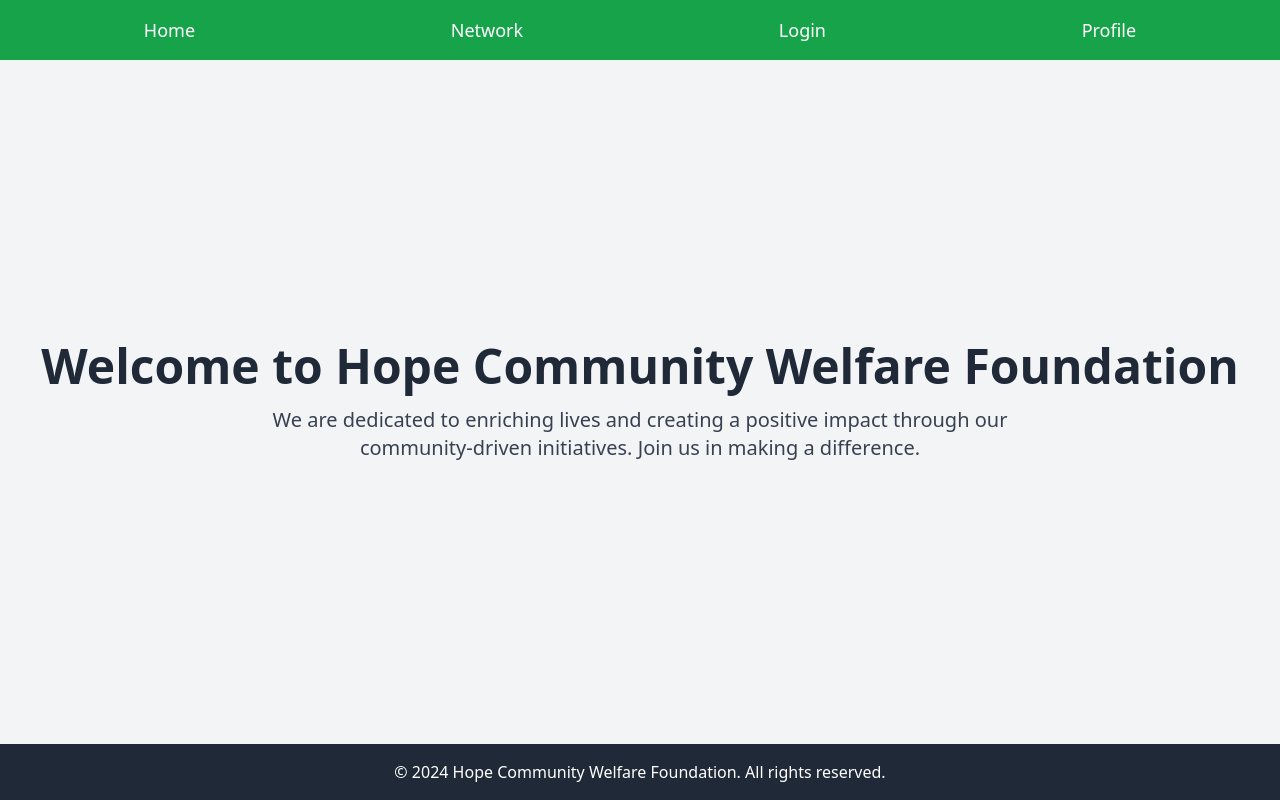
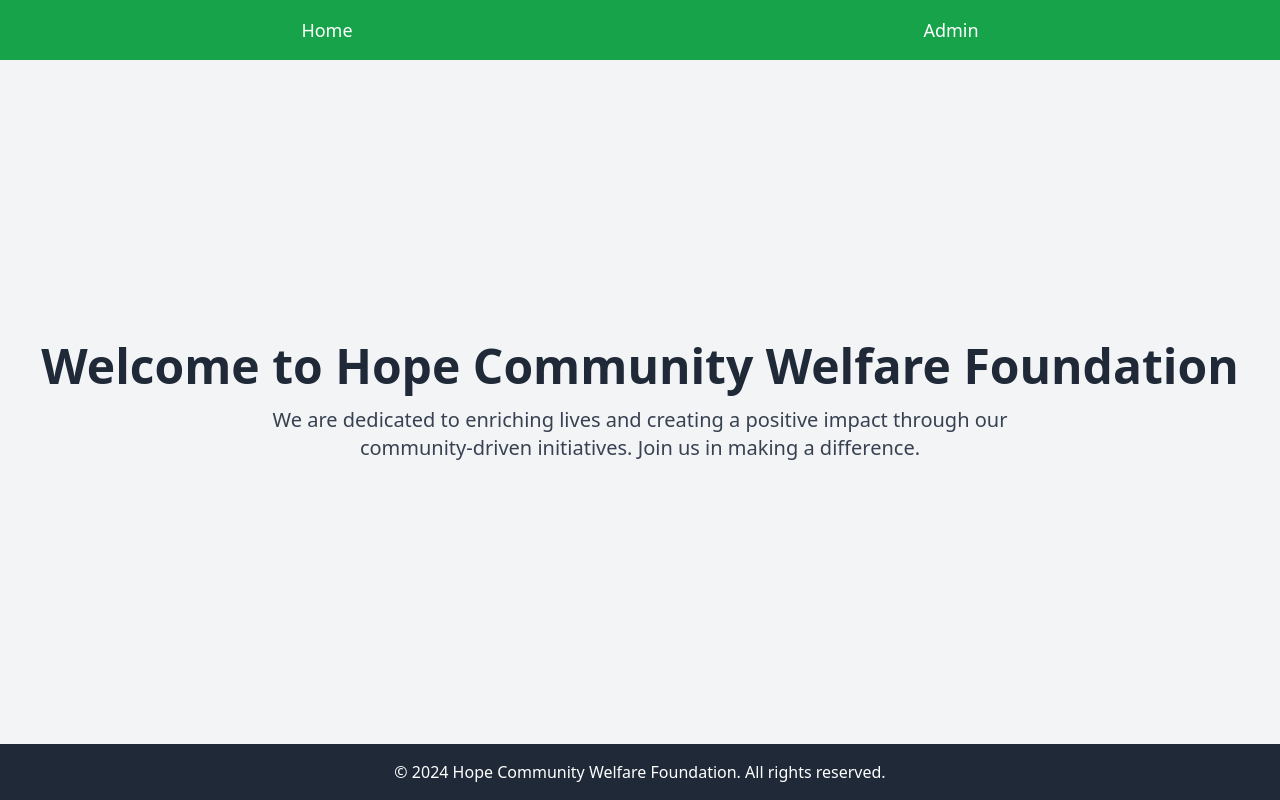
Before and after one commit to Yathish26/MLM, a React (Vite) app: page / in a window 1280 px wide. Built offline with nearby package versions, Linux system fonts and the light colour scheme.

Commit message:
homepage changes

```diff
--- a/src/Header.jsx
+++ b/src/Header.jsx
@@ -6,9 +6,7 @@ export default function Header() {
         <nav className="bg-green-600 text-white p-4">
             <ul className="flex justify-around">
                 <li><Link to="/" className="text-lg hover:underline">Home</Link></li>
-                <li><Link to="/network" className="text-lg hover:underline">Network</Link></li>
-                <li><Link to="/login" className="text-lg hover:underline">Login</Link></li>
-                <li><Link to="/profile" className="text-lg hover:underline">Profile</Link></li>
+                <li><Link to="/admin" className="text-lg hover:underline">Admin</Link></li>
             </ul>
         </nav>
     )
```
